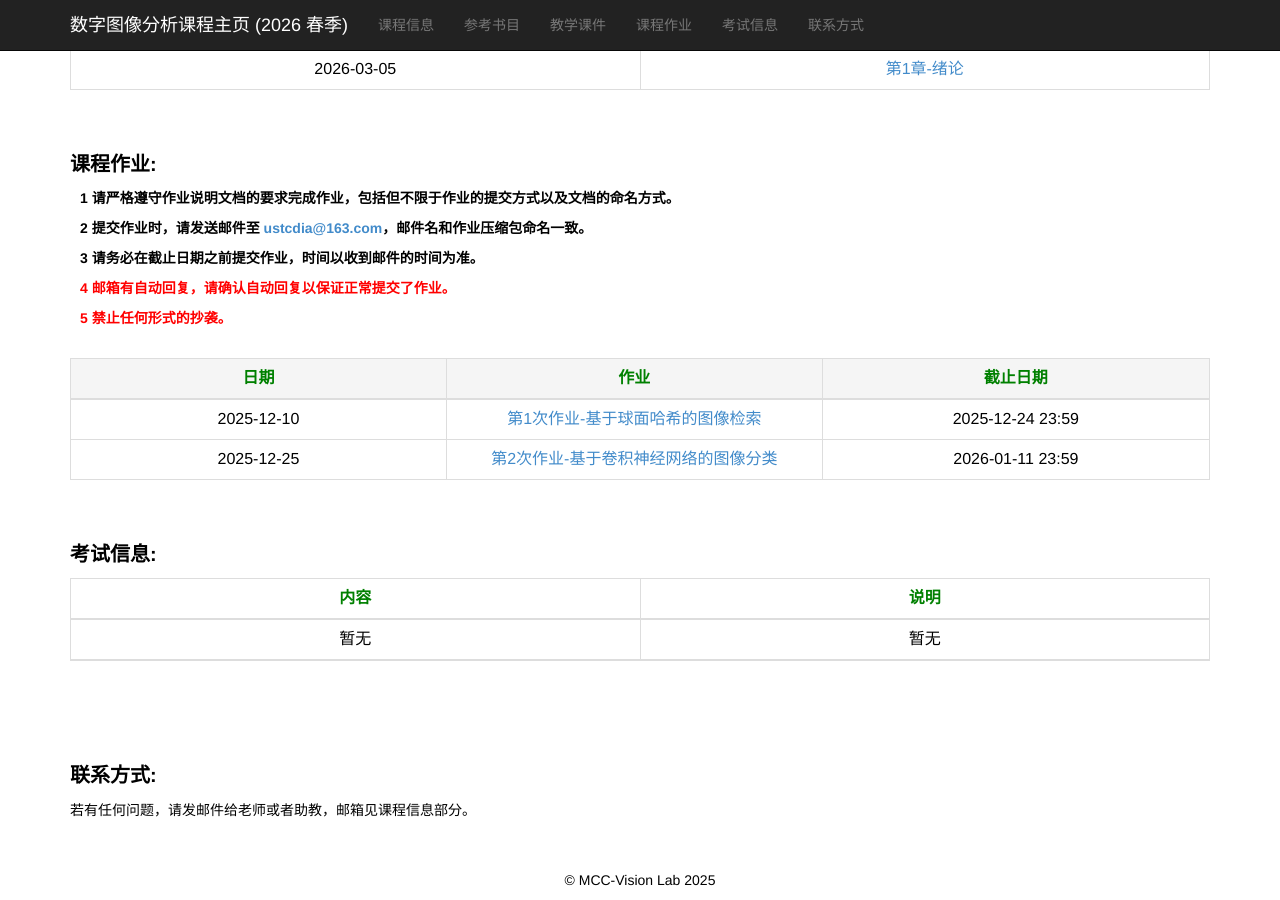
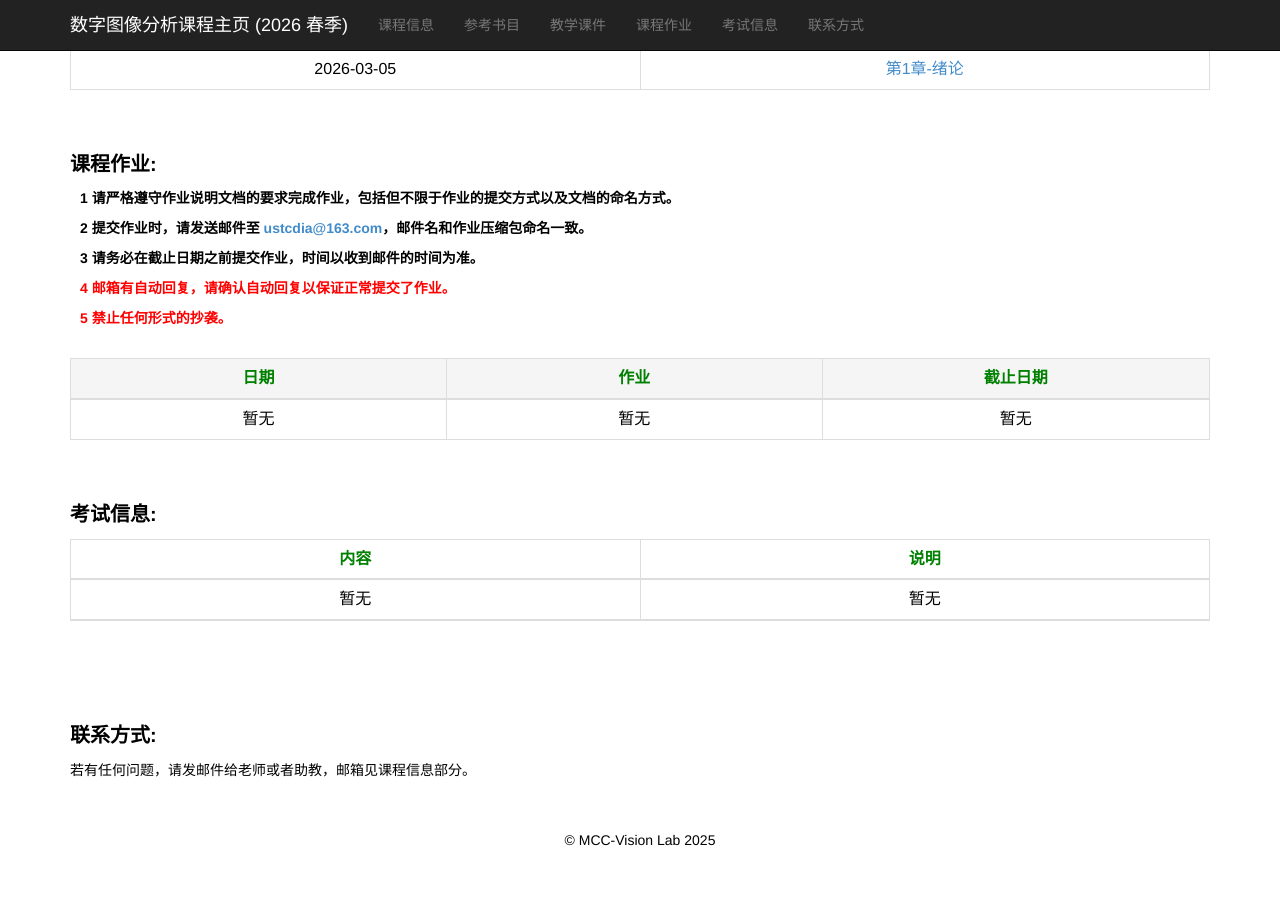
Before and after one commit to ustc-dia/ustc-dia.github.io, a Jekyll site: the page index.html, which Jekyll copies as it is, in a window 1280 px wide and 900 px high, scrolled down 778 px. Built offline with Jekyll 4.4.1, drawn with Linux system fonts in a browser that asks for light colours; after the commit the page ends 1638 px from its top, so only the background shows below that.

Commit message:
Update index.html

```diff
--- a/index.html
+++ b/index.html
@@ -349,6 +349,12 @@
             <tbody>
 
                 <tr>
+                    <td>暂无</td>
+                    <td>暂无</td>
+                    <td>暂无</td>
+                </tr>
+
+                <!-- <tr>
                     <td>2025-12-10</td>
                     <td><a href="./homework_2025_autumn/DIA第1次作业-2025秋.pdf" target="_blank">第1次作业-基于球面哈希的图像检索</a></td>
                     <td>2025-12-24 23:59</td>
@@ -357,7 +363,7 @@
                     <td>2025-12-25</td>
                     <td><a href="./homework_2025_autumn/DIA第2次作业-2025秋.pdf" target="_blank">第2次作业-基于卷积神经网络的图像分类</a></td>
                     <td>2026-01-11 23:59</td>
-                </tr>
+                </tr> -->
                 <!-- <tr>
                     <td>2025-05-29</td>
                     <td><a href="./homeworks_2025_spring/DIA第1次作业-2025春.pptx" target="_blank">第1次作业-基于球面哈希的图像检索</a></td>
```
